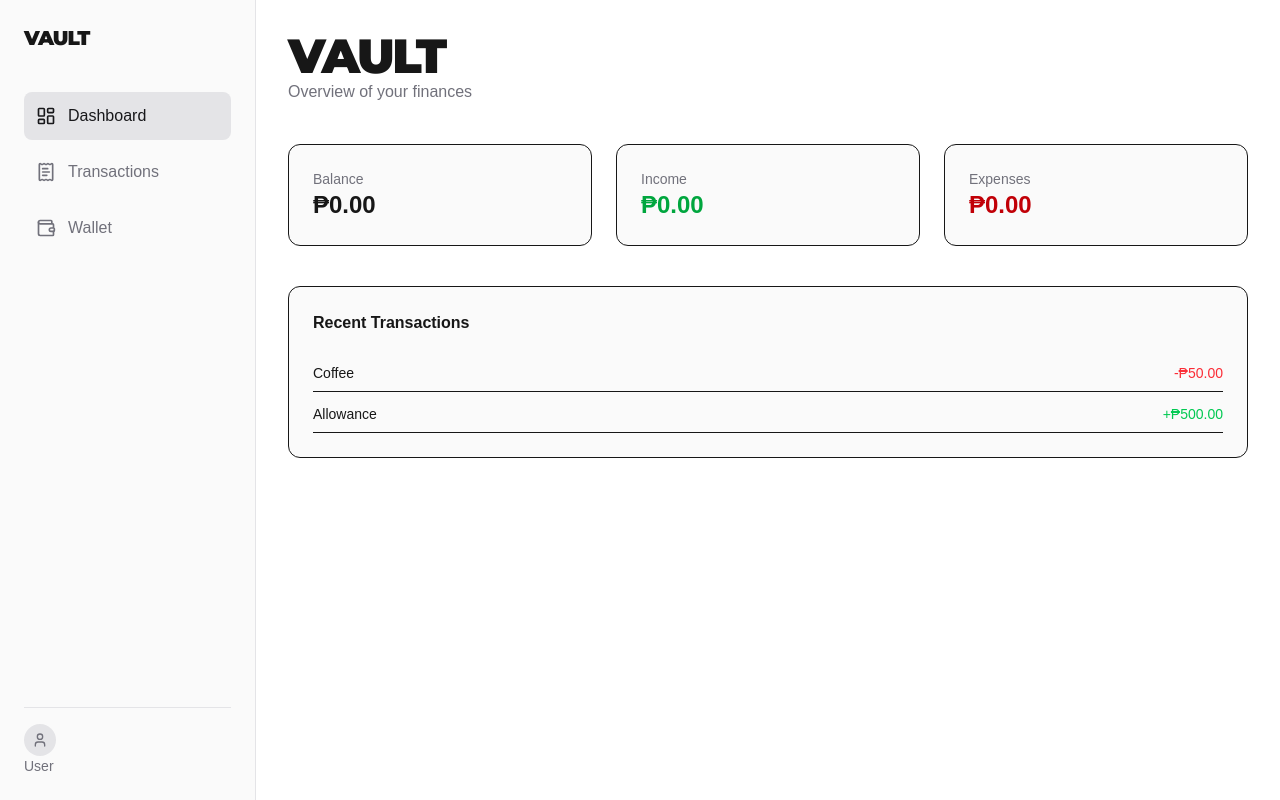
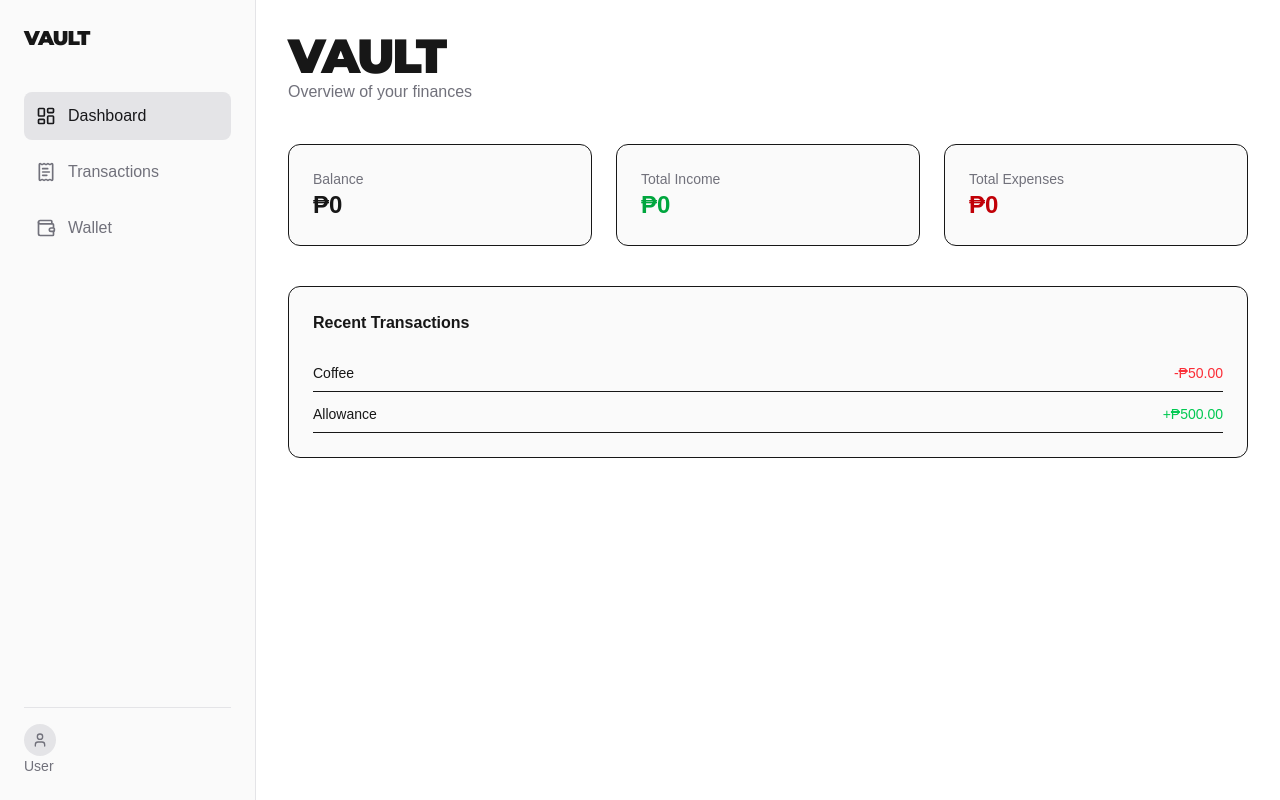
Before and after one commit to staagatajd/vault-app, a Next.js app: page / in a window 1280 px wide. Built offline with nearby package versions, Linux system fonts and the light colour scheme; no server answers; the database is empty.

Commit message:
[feature] initial commit, recent transactions needs to be updated. balance income and expense are up to fate.

```diff
--- a/src/app/page.js
+++ b/src/app/page.js
@@ -1,6 +1,89 @@
+"use client";
+
 import Image from "next/image";
+import React, { useEffect, useState } from 'react';
+import { supabase } from '@/lib/supabase';
 
 export default function Dashboard() {
+
+  const [balance, setBalance] = useState(0);
+  const [income, setIncome] = useState(0);
+  const [expense, setExpense] = useState(0);
+
+  const fetchBalance = async () =>
+  {
+    const {data, error} = await supabase.from('wallets').select('*');
+
+    if(!error && data)
+    {
+      const totalBalance = data.reduce((sum, wallet) => sum + wallet.balance ,0);
+
+      return totalBalance;
+    }
+
+    return error;
+  }
+
+  const fecthAllIncome = async () =>
+  {
+    const {data, error} = await supabase.from('transactions').select('*');
+
+    if(!error && data)
+    {
+      const totalIncome = data.reduce((sum, transactions) => {
+        return sum + (transactions.type === 'income' ? transactions.amount : 0)
+      }, 0);
+
+      return totalIncome;
+    }
+
+    return 0;
+  }
+
+  const fetchAllExpense = async () =>
+  {
+    const {data, error} = await supabase.from('transactions').select('*');
+
+    if(!error && data)
+    {
+      const totalExpense = data.reduce((sum, transactions) => {
+        return sum + (transactions.type === 'expense' ? transactions.amount : 0)
+      }, 0);
+
+      return totalExpense;
+    }
+
+    return 0;
+  }
+
+
+  useEffect(() =>
+  {
+
+    const getBalance = async () =>
+    {
+      const result = await fetchBalance();
+      setBalance(result);
+    }
+
+    const getAllIncome = async () =>
+    {
+      const result = await fecthAllIncome();
+      setIncome(result);
+    }
+
+    const getAllExpense = async () =>
+    {
+      const result = await fetchAllExpense();
+      setExpense(result);
+    }
+
+    getAllExpense();
+    getAllIncome();
+    getBalance();
+  }, [])
+
+
   return(
     <div className="p-8">
 
@@ -25,27 +108,27 @@ export default function Dashboard() {
             Balance
           </p>
           <h2 className="text-2xl font-bold">
-            ₱0.00
+            ₱{Number(balance).toLocaleString()}
           </h2>
         </div>
 
         {/* income(loss/gain) */}
         <div className="p-6 bg-zinc-50 border rounded-xl">
           <p className="text-sm text-zinc-500">
-            Income
+            Total Income
           </p>
           <h2 className="text-2xl font-bold text-green-600">
-            ₱0.00
+            ₱{Number(income).toLocaleString()}
           </h2>
         </div>
 
         {/* expenses */}
         <div className="p-6 bg-zinc-50 border rounded-xl">
           <p className="text-sm text-zinc-500">
-            Expenses
+            Total Expenses
           </p>
           <h2 className="text-2xl font-bold text-red-700">
-            ₱0.00
+             ₱{Number(expense).toLocaleString()}
           </h2>
         </div>
 
```
